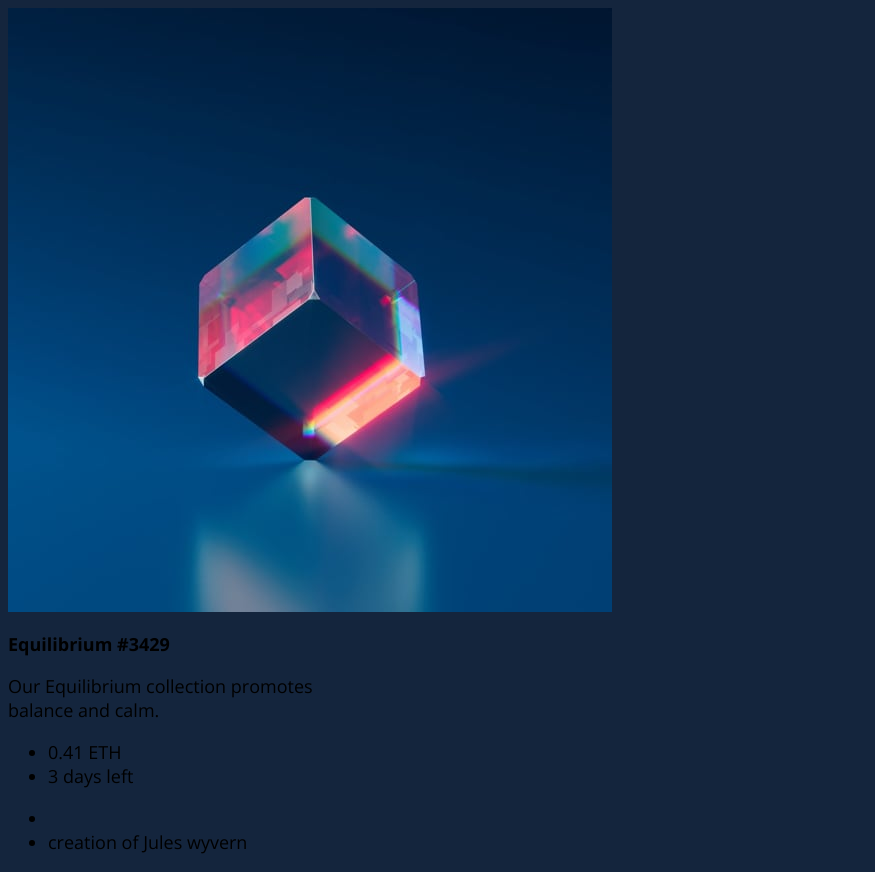
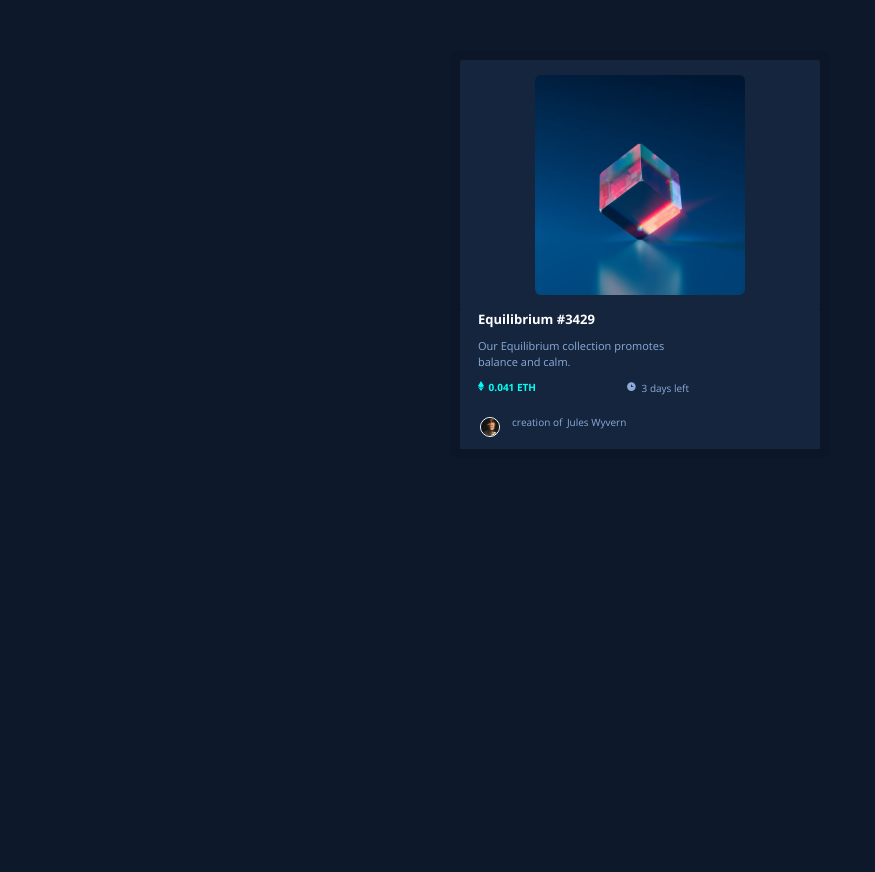
Before and after one commit to theHawk1992/NFT-Preview-Card-Component, a plain HTML site: page index.html in a window 1280 px wide. Shown: the whole page, without its empty margins (0-875 px from the left). After the commit the page ends 800 px from the top, so only its background shows below. Drawn offline with nearby package versions, Linux system fonts and the light colour scheme.

Commit message:
add some styling and hover effect on the project

```diff
--- a/index.html
+++ b/index.html
@@ -15,24 +15,51 @@
   </head>
   <body>
     <main>
-      <section>
-        <div><img src="images/image-equilibrium.jpg" alt="Equilibrium" /></div>
+      <div id="colors">
+        <img
+          src="images/image-equilibrium.jpg"
+          id="style-pic"
+          alt="Equilibrium"
+        />
+      </div>
       <h2>Equilibrium #3429</h2>
-        <p>
+      <p id="text-words">
         Our Equilibrium collection promotes <br />
         balance and calm.
       </p>
-      </section>
-      <section>
-        <ul>
-            <li>0.41 ETH</li>
-            <li>3 days left</li>
+      <ul id="first-ul">
+        <li id="eth-style">
+          <p>
+            <span
+              ><img src="icons/icon-ethereum.svg" id="eth-icon" alt="ETH-Icon"
+            /></span>
+            0.041 ETH
+          </p>
+        </li>
+        <li id="timer-style">
+          <p>
+            <span
+              ><img src="icons/icon-clock.svg" id="clock-icon" alt="Clock_Icon"
+            /></span>
+            3 days left
+          </p>
+        </li>
       </ul>
-        <ul>
-            <li></li>
-            <li><span>creation of </span>Jules wyvern</li>
+      <ul id="second-ul">
+        <li>
+          <img
+            src="images/image-avatar.png"
+            id="person-img"
+            alt="Jules Wyvern"
+          />
+        </li>
+        <li>
+          <p id="creator-name-style">
+            <span>creation of</span>
+            <span id="creator-name-hover"> Jules Wyvern</span>
+          </p>
+        </li>
       </ul>
-      </section>
     </main>
   </body>
 </html>
--- a/style.css
+++ b/style.css
@@ -1,5 +1,138 @@
-* {
+*{
+    padding: 0;
+    margin: 0;
+    background-color: hsl(217, 54%, 11%);
+    font-family: "Open Sans";
+    list-style-type: none;
+}
+
+main{
+    text-align: center;
+    margin: 50px 450px 50px 450px;
+    padding: 10px 10px 10px 10px;
+    background-color: hsl(216, 58%, 10%);
+    border-radius: 10px;
+}
+
+body main div {
+    padding-top: 15px;
+    border-radius: 2px;
+    padding-bottom: 10px;
+
+
+}
+
+body main div, h2, p, ul, li{
     background-color: hsl(216, 50%, 16%);
-    font-family: "Open Sans";
-    font-size: 18px;
+
 }
+
+#style-pic{
+    width: 210px;
+    height: 220px;
+    object-fit: cover;
+    border-radius: 6px;
+}
+
+#style-pic:hover{
+    cursor: pointer;
+    background-image: url(icons/icon-view.svg);
+}
+
+h2 {
+    color: white;
+    font-family: inherit;
+    font-size: 13px;
+    font-weight: 600;
+    padding-bottom: 10px;
+    display: flex;
+    justify-content:left;
+    padding-left: 18px;
+}
+
+h2:hover{
+    cursor: pointer;
+    color: hsl(178, 100%, 50%);
+}
+
+#text-words {
+    color: hsl(215, 51%, 70%);
+    font-family: inherit;
+    font-size: 11px;
+    line-height: 16px;
+    display: flex;
+    padding-left: 18px;
+    text-align: left;
+}
+
+#eth-style {
+    color: hsl(178, 100%, 50%);
+    font-size: 10px;
+    font-weight: bold;
+}
+
+#eth-icon {
+    width: 6px;
+    height: 10px;
+    background-color: hsl(216, 50%, 16%);
+}
+
+#timer-style {
+    color: hsl(215, 51%, 70%);
+    font-size: 10px;
+}
+
+#clock-icon {
+    width: 11px;
+    height: 11px;
+    background-color: hsl(216, 50%, 16%);
+    padding-top: 1px;
+}
+
+#person-img{
+    width: 18px;
+    height: 18px;
+    margin: 2px 2px;
+    border-color: white;
+    border-style: solid;
+    border: 1px 1px;
+    border-width: 1px;
+    border-radius: 50%;
+
+}
+
+#creator-name-style{
+    color: white;
+    font-family: inherit;
+    font-size: 10px;
+    padding-bottom: 20px;
+}
+
+span{
+    color: hsl(215, 51%, 70%);
+    background-color: hsl(216, 50%, 16%);
+    padding-right: 2px;
+}
+
+#creator-name-hover:hover{
+    color: hsl(178, 100%, 50%);
+    cursor: pointer;
+}
+
+#first-ul {
+    display: flex;
+    padding-left: 18px;
+    padding-bottom: 10px;
+    padding-top: 10px;
+    justify-content: left;
+    gap: 90px;
+}
+
+#second-ul{
+    display: flex;
+    padding-left: 18px;
+    justify-content: left;
+    gap: 10px;
+    padding-top: 10px
+
+}
```
Also changed, not shown: icons/icon-clock.svg (added), icons/icon-ethereum.svg (added), icons/icon-view.svg (added). Lines whose indentation alone changed are shown as unchanged.
